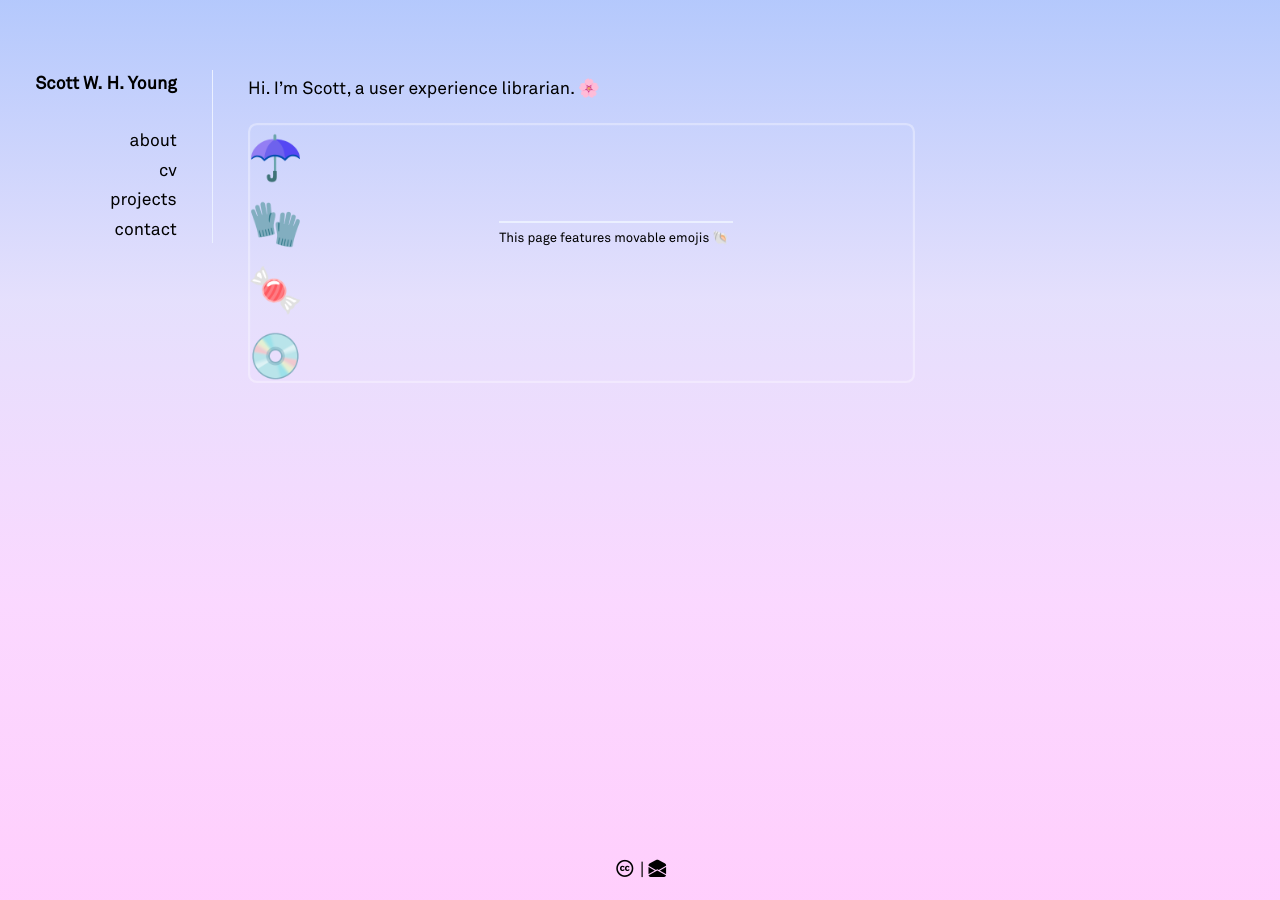
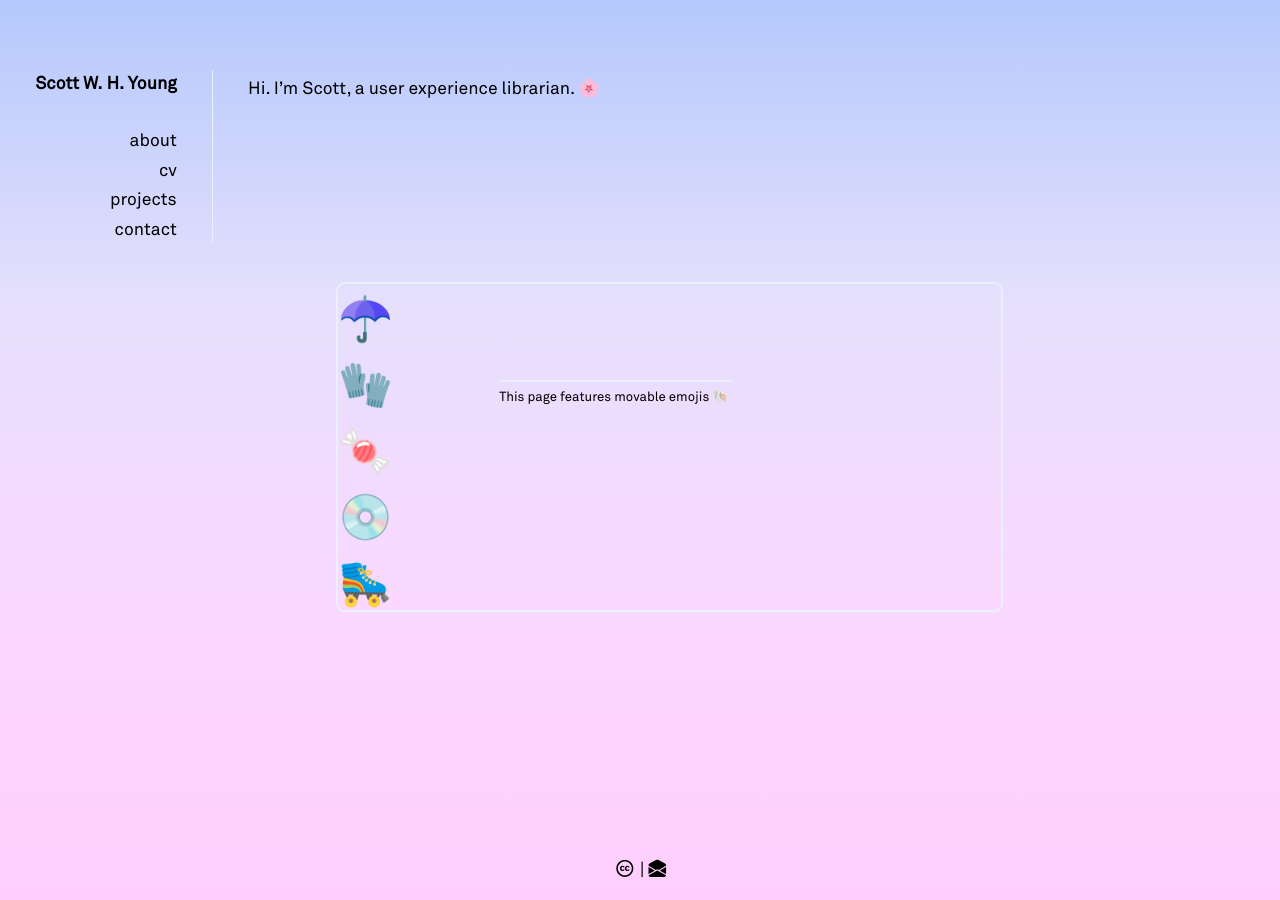
Before and after one commit to swyoung/swyoung.github.io, a Jekyll site: the page built from index.md, in a window 1280 px wide. Built offline with Jekyll 4.4.1, drawn with Linux system fonts in a browser that asks for light colours; nearby versions of some CDN libraries; a style sheet for code colours, icons or effects is not loaded.

Commit message:
Update main_style.scss
update emoji zone style

```diff
--- a/_sass/main_style.scss
+++ b/_sass/main_style.scss
@@ -247,13 +247,11 @@ blockquote {
 position: relative;
 width: 100%;
 max-width: 640px;
-height: 236px;
-margin: 0 auto;
-border: 1.5px solid var(--ph-ink);
+height: 300px;
+margin: 9em 0 5em 5em;
 border-radius: 8px;
-background: color-mix(in srgb,var(--ph-paper) 88%,var(--ph-sage-wash));
-box-shadow: inset 0 0 0 2px #ffffff59;
-overflow: hidden;
+border: 2px solid #ebf0ff;
+overflow: scroll;
 }
 
 
```
